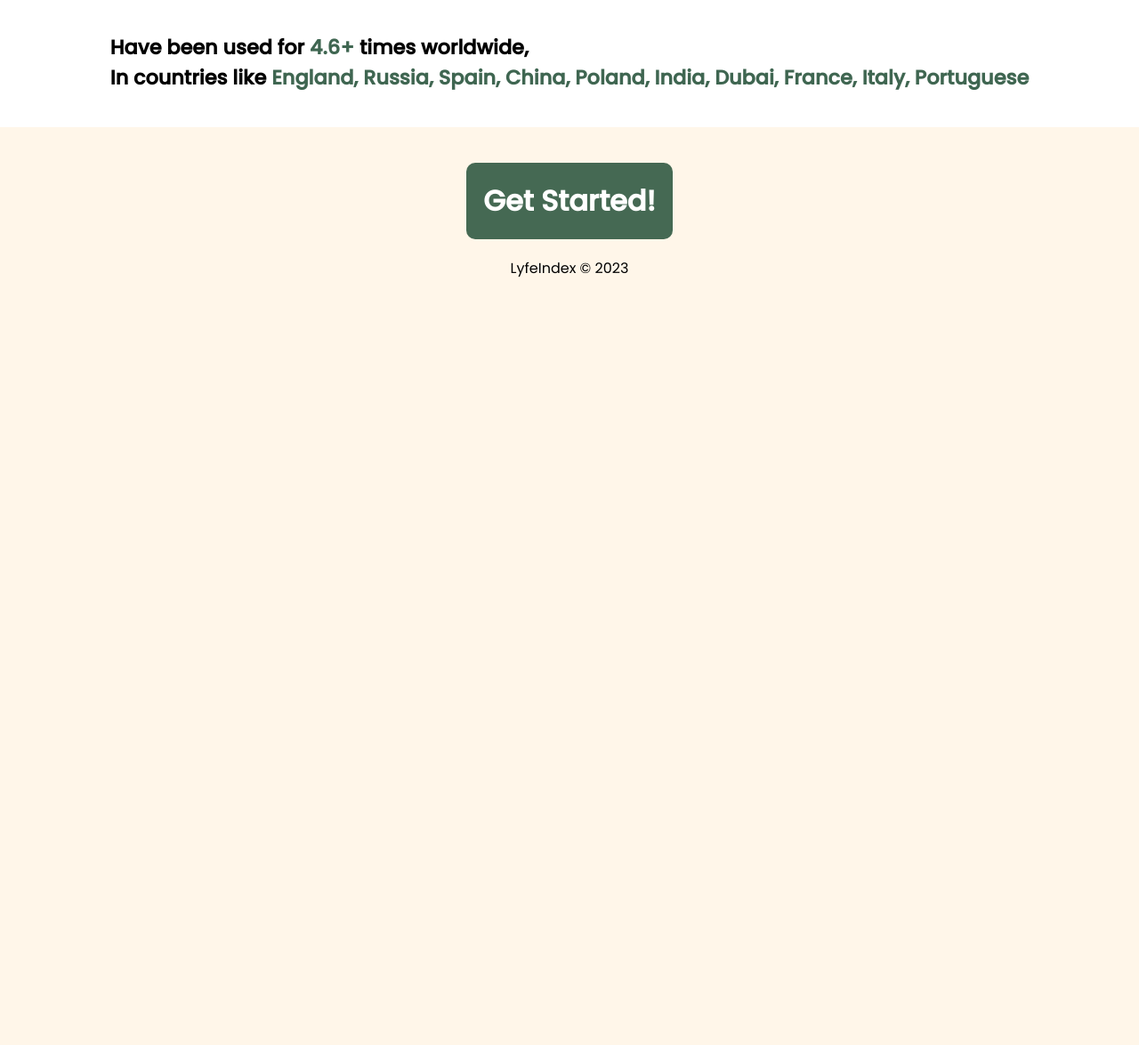
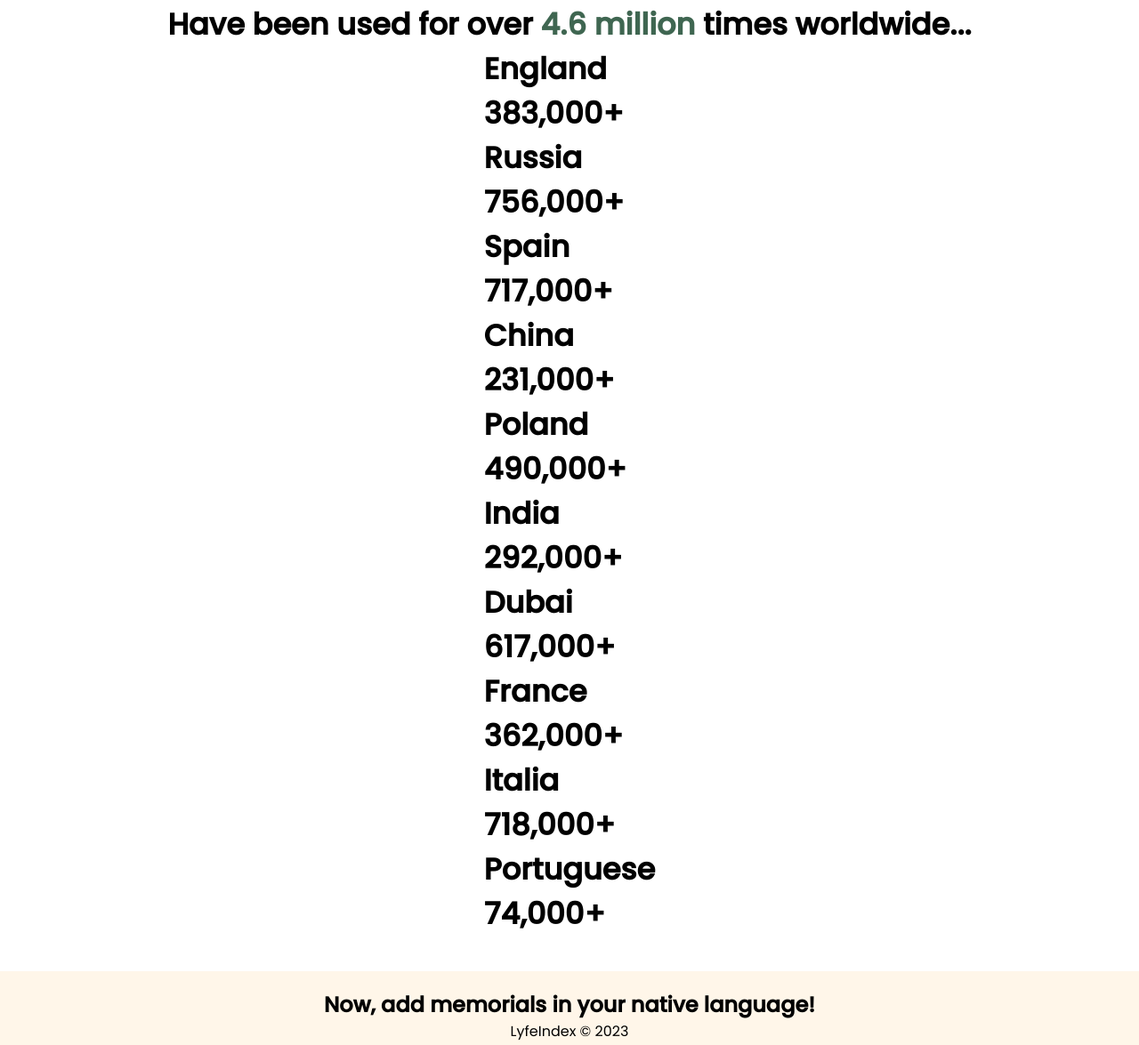
Before and after one commit to akshansh-bhardwaj/Lyfe-Index-Task, a plain HTML site: page index.html in a window 1280 px wide. Shown: the part 510-1685 px from the top of the page at 89% size. Before the commit the page ends 834 px from the top, so only its background shows below. Drawn offline with Linux system fonts and the light colour scheme.

Commit message:
Update index.html

```diff
--- a/index.html
+++ b/index.html
@@ -21,33 +21,75 @@
             </div>
         </div>
         <div class="top">
-            <h1>LyfeIndex</h1>
+            <a href="https://lyfeindex.com/Form/form.html">Add Memorial</a>
         </div>
         <div class="head">
-            <h1>Love You <span>4</span> ever</h1>
+            <div class="left-head">
+                <h2>LyfeIndex</h2>
+                <h1>Love You <span>4</span> ever</h1>
+            </div>
             <a href="https://lyfeindex.com/Form/form.html">
                 <img src="icon.png" alt="">
                 <h3>Click here!</h3>
             </a>
         </div>
         <div class="mid">
-            <h4>Have been used for <span id="num">4.6+ </span>times worldwide,<br>
-                In countries like <span id="country">England,
-                    Russia,
-                    Spain,
-                    China,
-                    Poland,
-                    India,
-                    Dubai,
-                    France,
-                    Italy,
-                    Portuguese</span>
-            </h4>
+            <h2 id="topline">Have been used for over <span id="num">4.6 million </span>times worldwide...</h2>
+            <div class="names">
+                <div class="list-names">
+                    <div class="elem">
+                        <h2 id="name">England</h2>
+                        <h2 id="count">383,000+</h2>
+                    </div>
+                    <div class="elem">
+                        <h2 id="name">Russia</h2>
+                        <h2 id="count">756,000+</h2>
+                    </div>
+                    <div class="elem">
+                        <h2 id="name">Spain</h2>
+                        <h2 id="count">717,000+</h2>
+                    </div>
+                    <div class="elem">
+                        <h2 id="name">China</h2>
+                        <h2 id="count">231,000+</h2>
+                    </div>
+                    <div class="elem">
+                        <h2 id="name">Poland</h2>
+                        <h2 id="count">490,000+</h2>
+                    </div>
+                </div>
+                <div class="list-names">
+                    <div class="elem">
+                        <h2 id="name">India</h2>
+                        <h2 id="count">292,000+</h2>
+                    </div>
+                    <div class="elem">
+                        <h2 id="name">Dubai</h2>
+                        <h2 id="count">617,000+</h2>
+                    </div>
+                    <div class="elem">
+                        <h2 id="name">France</h2>
+                        <h2 id="count">362,000+</h2>
+                    </div>
+                    <div class="elem">
+                        <h2 id="name">Italia</h2>
+                        <h2 id="count">718,000+</h2>
+                    </div>
+                    <div class="elem">
+                        <h2 id="name">Portuguese</h2>
+                        <h2 id="count">74,000+</h2>
+                    </div>
+                </div>
+            </div>
         </div>
-        <div class="foot">
-            <a href="https://lyfeindex.com/Form/form.html">Get Started!</a>
-        </div>
+        <div id="translate"><h2>Now, add memorials in your native language!</h2></div>
         <div class="end">LyfeIndex © 2023</div>
     </div>
+    <script src="http://translate.google.com/translate_a/element.js?cb=LoadGoogleTranslate"></script>
+    <script>
+        function LoadGoogleTranslate(){
+            new google.translate.TranslateElement("translate");
+        }
+    </script>
 </body>
 </html>
```
